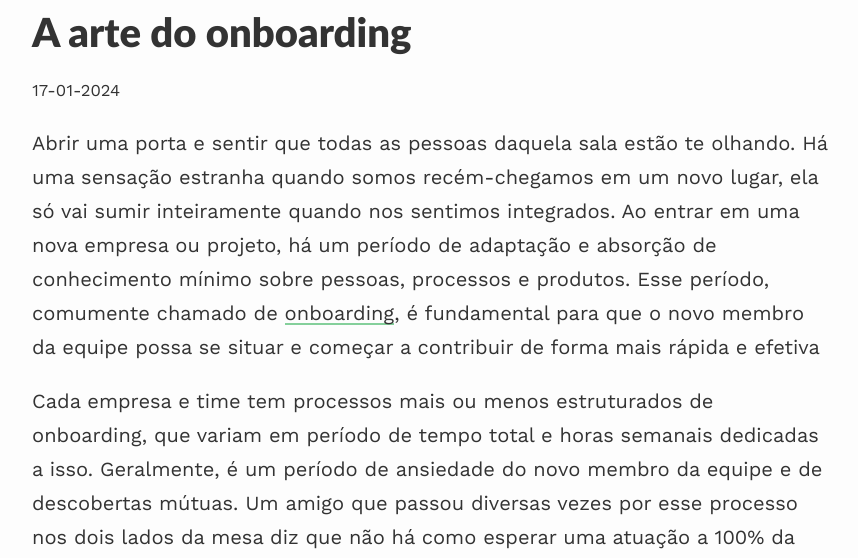
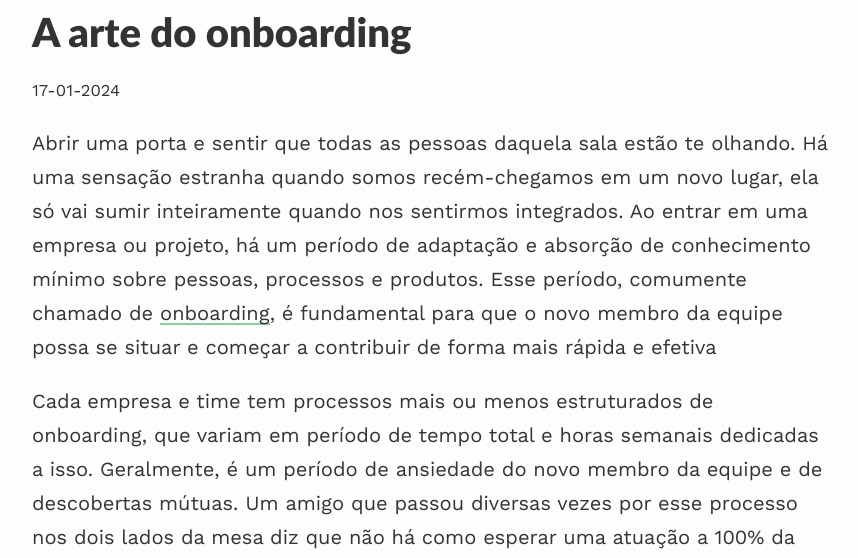
Before and after one commit to 0jonjo/0jonjo.github.io, a Jekyll site: the page built from _posts/2024-01-17-arte-onboarding.md, in a window 1280 px wide and 900 px high, cut to the strip 342-900 px from the top of the window. Shown: the whole strip, without its empty margins (208-1066 px from the left). Built offline with Jekyll 4.4.1, drawn with Linux system fonts in a browser that asks for light colours; nearby versions of some CDN libraries.

Commit message:
minor fix arte onboarding post

```diff
--- a/_posts/2024-01-17-arte-onboarding.md
+++ b/_posts/2024-01-17-arte-onboarding.md
@@ -2,12 +2,12 @@
 layout: post
 title: "A arte do onboarding"
 description: "Cinco pontos para acelerar e qualificar seu onboarding"
-tags:  code refatoracao projeto dev ruby
+tags:  code aprendizado
 categories: misc
 image: https://live.staticflickr.com/1784/42898374451_c6cb68dd17_b.jpg
 ---
 
-Abrir uma porta e sentir que todas as pessoas daquela sala estão te olhando. Há uma sensação estranha quando somos recém-chegamos em um novo lugar, ela só vai sumir inteiramente quando nos sentimos integrados. Ao entrar em uma nova empresa ou projeto, há um período de adaptação e absorção de conhecimento mínimo sobre pessoas, processos e produtos. Esse período, comumente chamado de [onboarding](https://www.gupy.io/blog/onboarding), é fundamental para que o novo membro da equipe possa se situar e começar a contribuir de forma mais rápida e efetiva
+Abrir uma porta e sentir que todas as pessoas daquela sala estão te olhando. Há uma sensação estranha quando somos recém-chegamos em um novo lugar, ela só vai sumir inteiramente quando nos sentirmos integrados. Ao entrar em uma empresa ou projeto, há um período de adaptação e absorção de conhecimento mínimo sobre pessoas, processos e produtos. Esse período, comumente chamado de [onboarding](https://www.gupy.io/blog/onboarding), é fundamental para que o novo membro da equipe possa se situar e começar a contribuir de forma mais rápida e efetiva
 
 Cada empresa e time tem processos mais ou menos estruturados de onboarding, que variam em período de tempo total e horas semanais dedicadas a isso. Geralmente, é um período de ansiedade do novo membro da equipe e de descobertas mútuas. Um amigo que passou diversas vezes por esse processo nos dois lados da mesa diz que não há como esperar uma atuação a 100% da capacidade de alguém antes de três meses.
 
```
